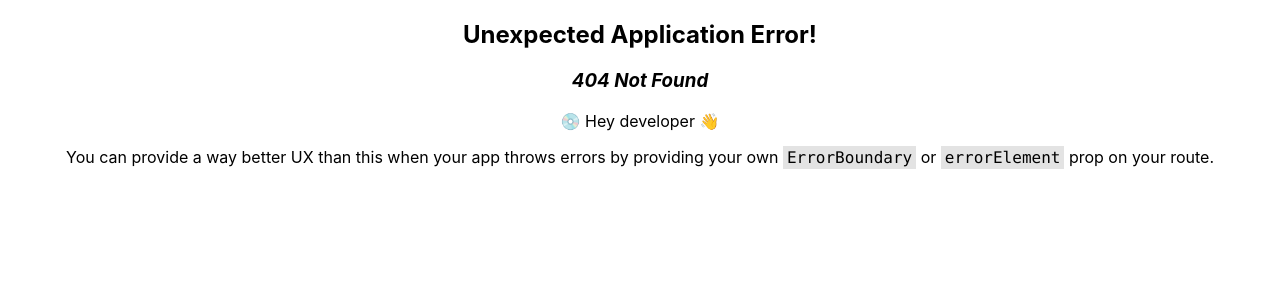
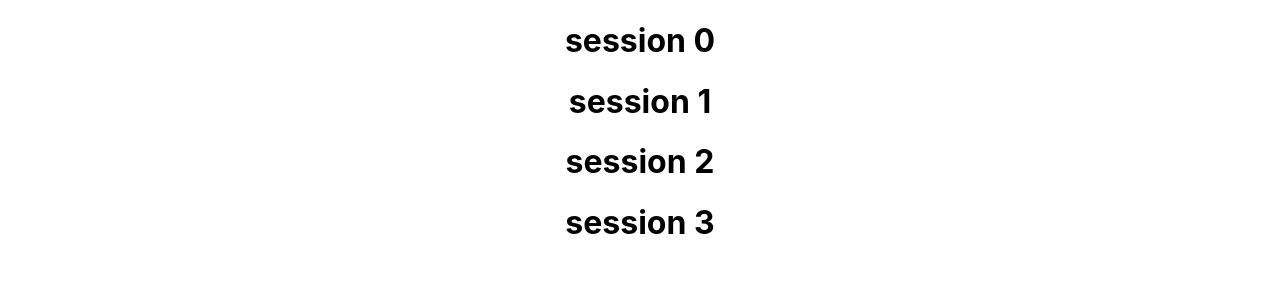
Before and after one commit to v-sai/testing_bullitt_bugs, a React (Create React App) app: page /sessions in a window 1280 px wide. Before the commit this address had no page. Shown: the top 300 px of the page. Built offline with nearby package versions, Linux system fonts and the light colour scheme; the HTML template or start-up script is replaced by a standard one.

Commit message:
testing fb share

```diff
--- a/public/index.html
+++ b/public/index.html
@@ -10,7 +10,10 @@
       content="Web site created using create-react-app"
     />
     <link rel="apple-touch-icon" href="%PUBLIC_URL%/logo192.png" />
-    <meta property="og:image" content="https://fastly.picsum.photos/id/1/5000/3333.jpg?hmac=Asv2DU3rA_5D1xSe22xZK47WEAN0wjWeFOhzd13ujW4">
+    <meta property="og:image" content="">
+    <meta property="og:description" content="">
+    <meta property="og:url" content="">
+    <meta property="og:title" content="">
     <!--
       manifest.json provides metadata used when your web app is installed on a
       user's mobile device or desktop. See https://developers.google.com/web/fundamentals/web-app-manifest/
--- /dev/null
+++ b/src/SocialShareIssue/List.jsx
@@ -0,0 +1,31 @@
+import React from "react";
+import SocialShareIssue from "./SocialShareIssue";
+import { useNavigate } from "react-router-dom";
+
+function List() {
+  const imgs = [
+    "https://fastly.picsum.photos/id/17/2500/1667.jpg?hmac=HD-JrnNUZjFiP2UZQvWcKrgLoC_pc_ouUSWv8kHsJJY",
+    "https://fastly.picsum.photos/id/20/3670/2462.jpg?hmac=CmQ0ln-k5ZqkdtLvVO23LjVAEabZQx2wOaT4pyeG10I",
+    "https://fastly.picsum.photos/id/22/4434/3729.jpg?hmac=fjZdkSMZJNFgsoDh8Qo5zdA_nSGUAWvKLyyqmEt2xs0",
+    "https://fastly.picsum.photos/id/27/3264/1836.jpg?hmac=p3BVIgKKQpHhfGRRCbsi2MCAzw8mWBCayBsKxxtWO8g",
+  ];
+  const navigate = useNavigate();
+
+  const handleSessionClick = (i) => {
+    navigate(`${i}`);
+  };
+
+  return (
+    <div>
+      {imgs.map((item, i) => {
+        return (
+          <h1 key={i} onClick={() => handleSessionClick(i)}>
+            session {i}
+          </h1>
+        );
+      })}
+    </div>
+  );
+}
+
+export default List;
--- a/src/SocialShareIssue/SocialShareIssue.jsx
+++ b/src/SocialShareIssue/SocialShareIssue.jsx
@@ -1,11 +1,47 @@
-import React from 'react'
-import { Helmet } from 'react-helmet';
-import { FacebookShareButton, TwitterShareButton } from 'react-share'
+import React from "react";
+import { useEffect } from "react";
+import { Helmet } from "react-helmet";
+import { useLocation, useParams } from "react-router-dom";
+import { FacebookShareButton, TwitterShareButton } from "react-share";
 
 function SocialShareIssue() {
-  const shareTitle = 'Check out my tracking session!';
-  const fullURL = "https://testing-bullitt-bugs.vercel.app/maps/2"
-  const imageURL = `https://fastly.picsum.photos/id/9/5000/3269.jpg?hmac=cZKbaLeduq7rNB8X-bigYO8bvPIWtT-mh8GRXtU3vPc`;
+  let { id } = useParams();
+  console.log(id);
+  const imgs = [
+    "https://fastly.picsum.photos/id/17/2500/1667.jpg?hmac=HD-JrnNUZjFiP2UZQvWcKrgLoC_pc_ouUSWv8kHsJJY",
+    "https://fastly.picsum.photos/id/20/3670/2462.jpg?hmac=CmQ0ln-k5ZqkdtLvVO23LjVAEabZQx2wOaT4pyeG10I",
+    "https://fastly.picsum.photos/id/22/4434/3729.jpg?hmac=fjZdkSMZJNFgsoDh8Qo5zdA_nSGUAWvKLyyqmEt2xs0",
+    "https://fastly.picsum.photos/id/27/3264/1836.jpg?hmac=p3BVIgKKQpHhfGRRCbsi2MCAzw8mWBCayBsKxxtWO8g",
+  ];
+  const randomImage = imgs[id];
+
+  const shareTitle = `Check out my tracking session ${id}!`;
+  const fullURL = `https://testing-bullitt-bugs.vercel.app/maps/${id}`;
+  const imageURL = randomImage;
+
+  useEffect(() => {
+    // Assuming you have the selected product details available
+    var selectedProduct = {
+      title: shareTitle,
+      description: "Product Description",
+      image_url: randomImage,
+      page_url: fullURL,
+    };
+
+    // Update the og:image tag dynamically
+    document
+      .querySelector('meta[property="og:title"]')
+      .setAttribute("content", selectedProduct.title);
+    document
+      .querySelector('meta[property="og:description"]')
+      .setAttribute("content", selectedProduct.description);
+    document
+      .querySelector('meta[property="og:image"]')
+      .setAttribute("content", selectedProduct.image_url);
+    document
+      .querySelector('meta[property="og:url"]')
+      .setAttribute("content", selectedProduct.page_url);
+  }, []);
 
   return (
     <div>
@@ -20,7 +56,7 @@ function SocialShareIssue() {
         <meta name="twitter:image" content={imageURL} />
       </Helmet>
     </div>
-  )
+  );
 }
 
-export default SocialShareIssue
+export default SocialShareIssue;
```
Also changed, not shown: src/Routes.js (+10 -5 lines).
